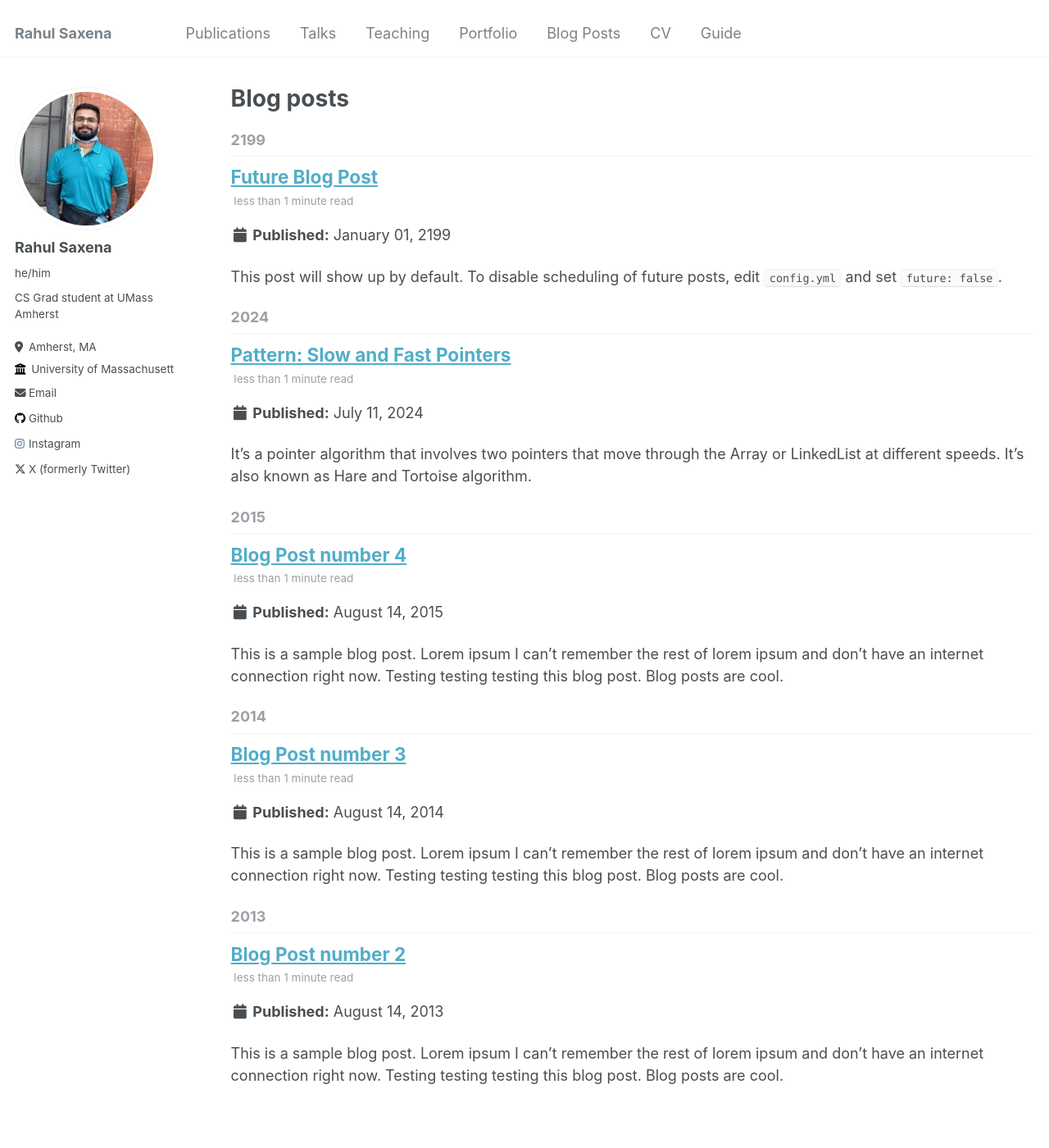
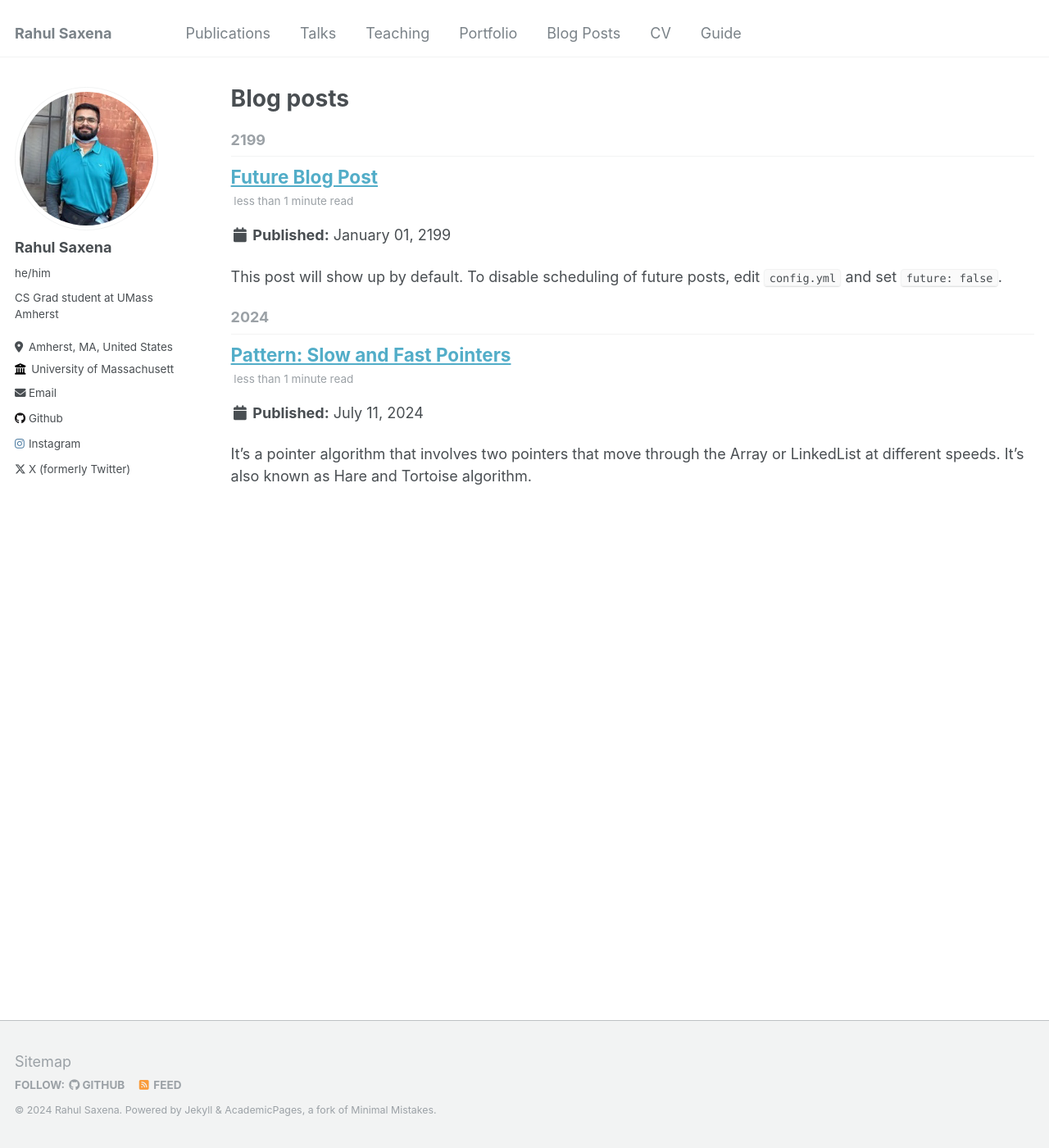
Before and after one commit to raahulsaxena/raahulsaxena.github.io, a Jekyll site: the page built from _pages/year-archive.html, in a window 1280 px wide and 1400 px high. Shown: the whole window at 82% size. Built offline with Jekyll 4.4.1, drawn with Linux system fonts in a browser that asks for light colours.

Commit message:
removed some blogposts

```diff
--- a/_config.yml
+++ b/_config.yml
@@ -25,7 +25,7 @@
   name             : "Rahul Saxena"
   pronouns         : "he/him" # example: "she/her"
   bio              : "CS Grad student at UMass Amherst"
-  location         : "Amherst, MA"
+  location         : "Amherst, MA, United States"
   employer         : "University of Massachusetts"
   uri              : # URL
   email            : "rahulsaxena@umass.edu"
@@ -78,7 +78,7 @@
 teaser                   :  # filename of teaser fallback teaser image placed in /images/, .e.g. "500x300.png"
 breadcrumbs              : false # true, false (default)
 words_per_minute         : 160
-future                   : true
+future                   : false
 read_more                : "disabled" # if enabled, adds "Read more" links to excerpts
 talkmap_link             : false #change to true to add link to talkmap on talks page
 comments:
--- a/_posts/2013-08-14-blog-post-2.md
+++ /dev/null
@@ -1,20 +0,0 @@
----
-title: 'Blog Post number 2'
-date: 2013-08-14
-permalink: /posts/2013/08/blog-post-2/
-tags:
-  - cool posts
-  - category1
-  - category2
----
-
-This is a sample blog post. Lorem ipsum I can't remember the rest of lorem ipsum and don't have an internet connection right now. Testing testing testing this blog post. Blog posts are cool.
-
-Headings are cool
-======
-
-You can have many headings
-======
-
-Aren't headings cool?
-------
--- a/_posts/2014-08-14-blog-post-3.md
+++ /dev/null
@@ -1,20 +0,0 @@
----
-title: 'Blog Post number 3'
-date: 2014-08-14
-permalink: /posts/2014/08/blog-post-3/
-tags:
-  - cool posts
-  - category1
-  - category2
----
-
-This is a sample blog post. Lorem ipsum I can't remember the rest of lorem ipsum and don't have an internet connection right now. Testing testing testing this blog post. Blog posts are cool.
-
-Headings are cool
-======
-
-You can have many headings
-======
-
-Aren't headings cool?
-------
```
Also changed, not shown: _posts/2015-08-14-blog-post-4.md (deleted, +0 -20 lines).
